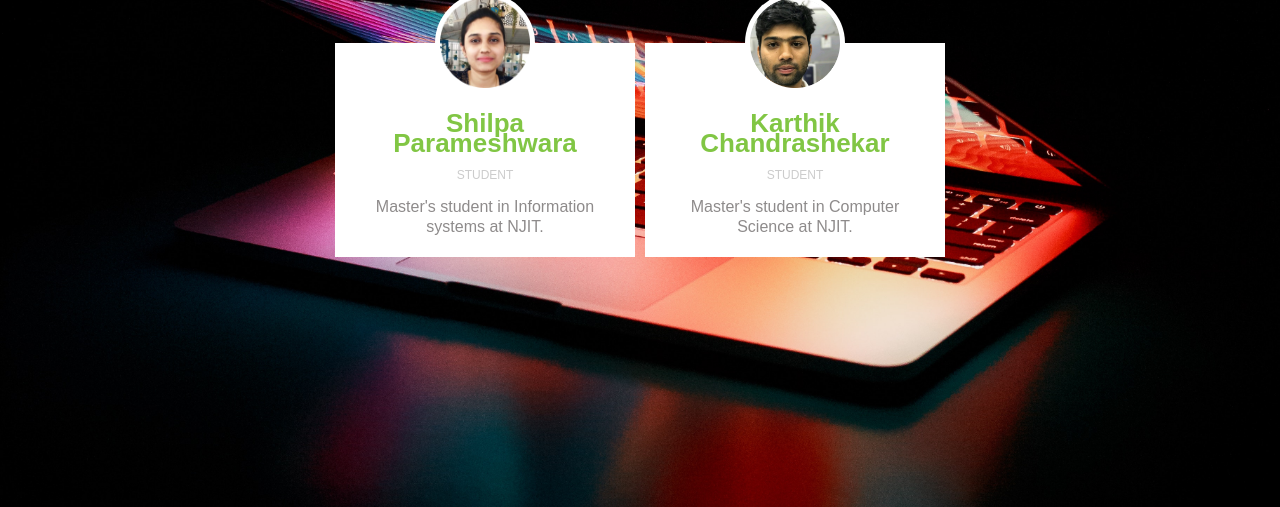
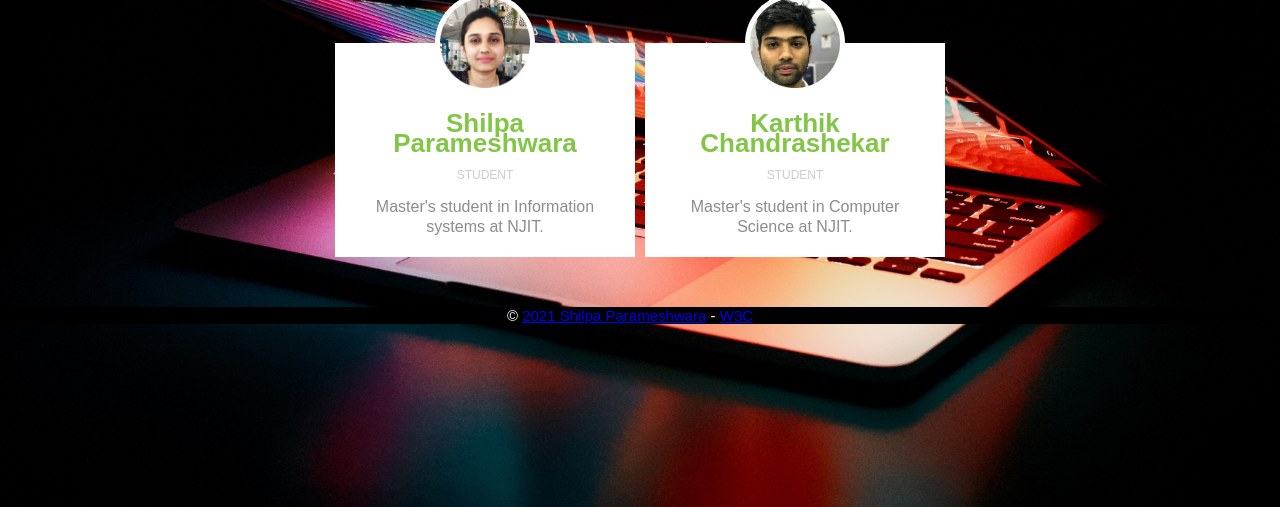
Before and after one commit to shilpa271/OOP_proj, a plain HTML site: page team.html in a window 1280 px wide. Shown: the part 293-800 px from the top of the page. Drawn offline with Linux system fonts and the light colour scheme.

```diff
--- a/team.html
+++ b/team.html
@@ -53,7 +53,13 @@
 
     </div>
 </div>
+<footer>
+    <div class="footer" style=" text-align: center; margin-right: 20px;  font-size: 15px; color: white; background-color: black">
+        &copy; <a href="https://github.com/shilpa271/OOP_proj.git"> 2021 Shilpa Parameshwara</a> - <a href="#">W3C</a>
+    </div>
 
+
+</footer>
 
 </body>
 
```
Also changed, not shown: People.html (+6 -0 lines), article1.html (+6 -0 lines), article2.html (+6 -0 lines), article3.html (+6 -0 lines), article4.html (+6 -0 lines), articles.html (+6 -0 lines), browserwars.html (+6 -0 lines), dot-com.html (+6 -0 lines), index.html (+4 -6 lines), internet-search.html (+6 -0 lines), invention.html (+6 -0 lines).
